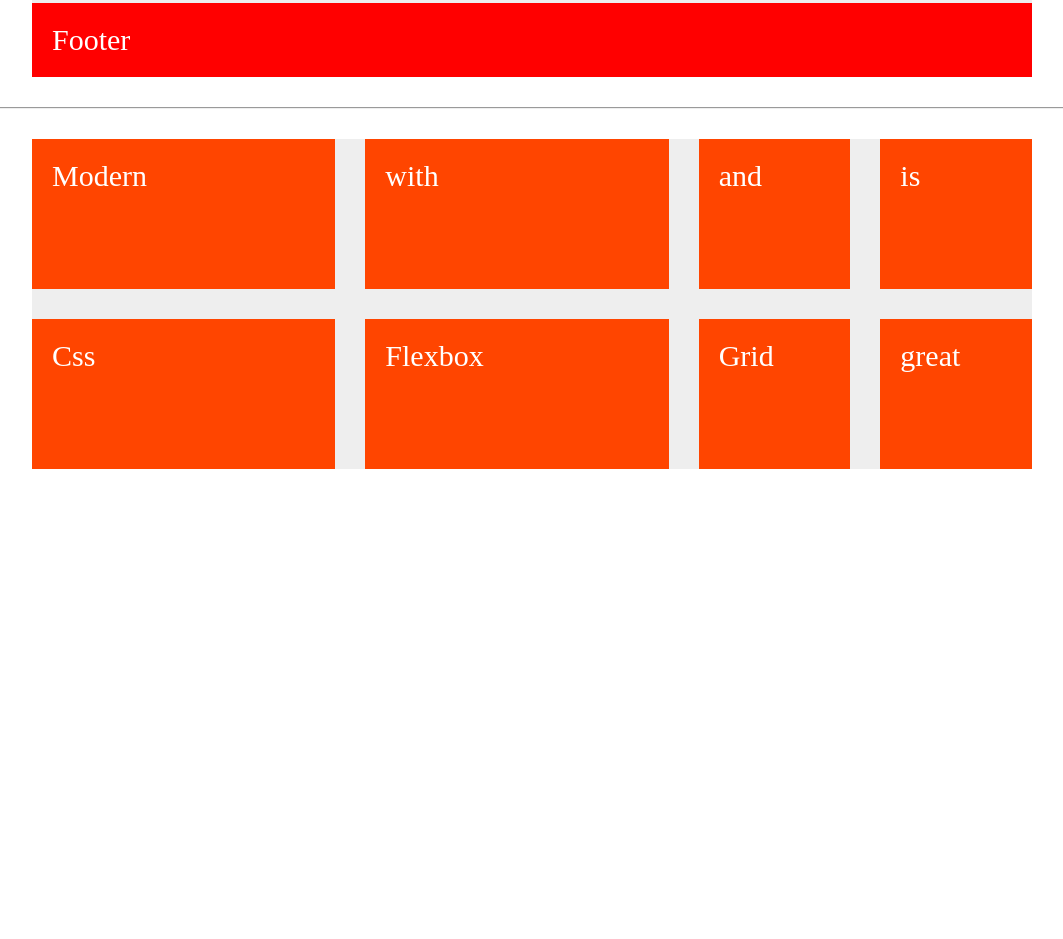
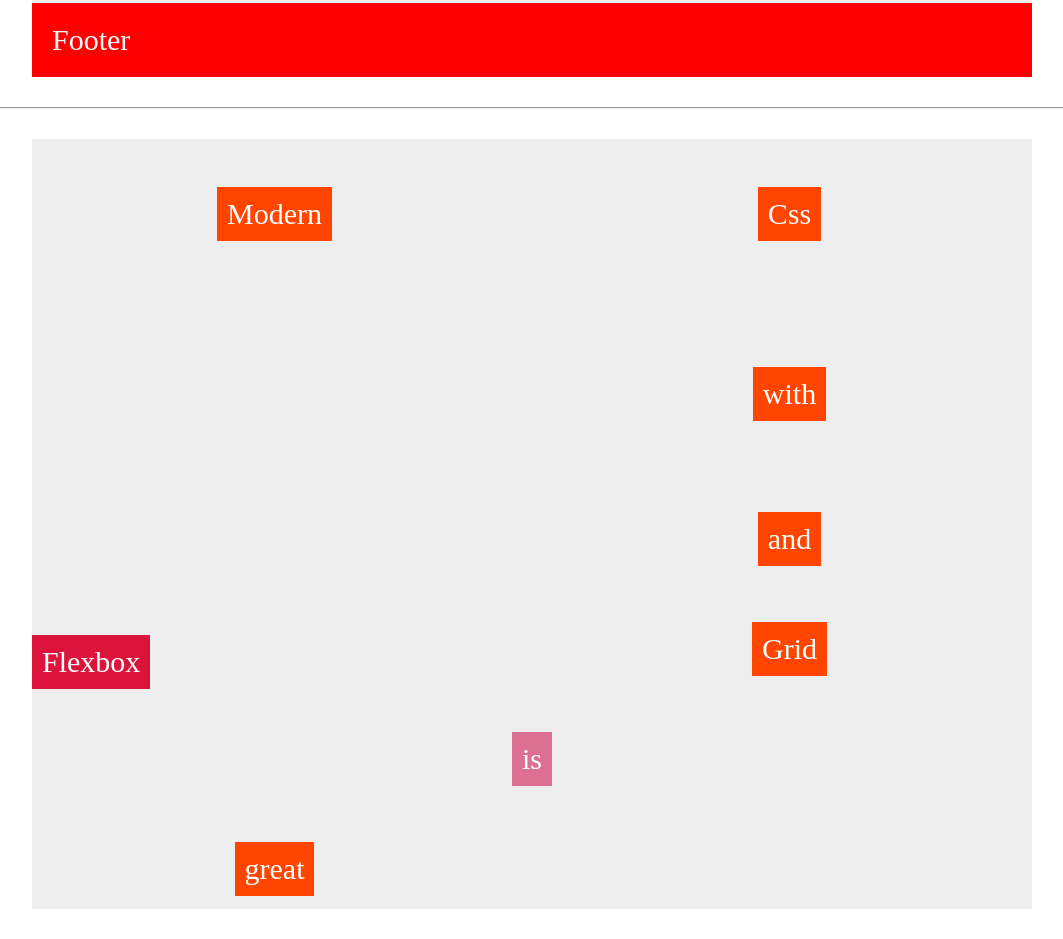
Before and after one commit to cdfishe1/grid-practice, a website: page index.html in a window 1280 px wide. Shown: the part 1293-2232 px from the top of the page, without its empty margins (108-1171 px from the left). Before the commit the page ends 1792 px from the top, so only its background shows below. Drawn offline with Linux system fonts and the light colour scheme.

Commit message:
use align items in a grid

```diff
--- a/sass/main.scss
+++ b/sass/main.scss
@@ -218,13 +218,28 @@
 
     grid-auto-rows: 80px; //sets the height of the implicit grid rows to 80px
     grid-auto-columns: .5fr; //sets the width of the implicit grid column to .5fr
+    grid-auto-flow: row; //Stipulates how the implicit grid is laid out. Defaults to rows.
 
-    grid-auto-flow: column; //Stipulates how the implicit grid is laid out. Defaults to rows.
+    align-items: center; //aligns items vertically in the grid area. Default is stretch.
+    justify-items: center; //aligns items horizontall in the grid area.
+
 
     .cell {
-        padding: 20px;
+        padding: 10px;
         color: white;
         font-size: 30px;
         background-color: orangered;
+
+        &--4 {
+            background-color: crimson;
+            grid-row: 2 / span 3;
+            align-self: end; //overrides the stated align-items
+            justify-self: start; //overrides the stated justify-items
+        }
+
+        &--7 {
+            background-color: palevioletred;
+            grid-column: 1 / -1;
+        }
     }
 }
```
Also changed, not shown: css/main.min.css, 1 other file.
